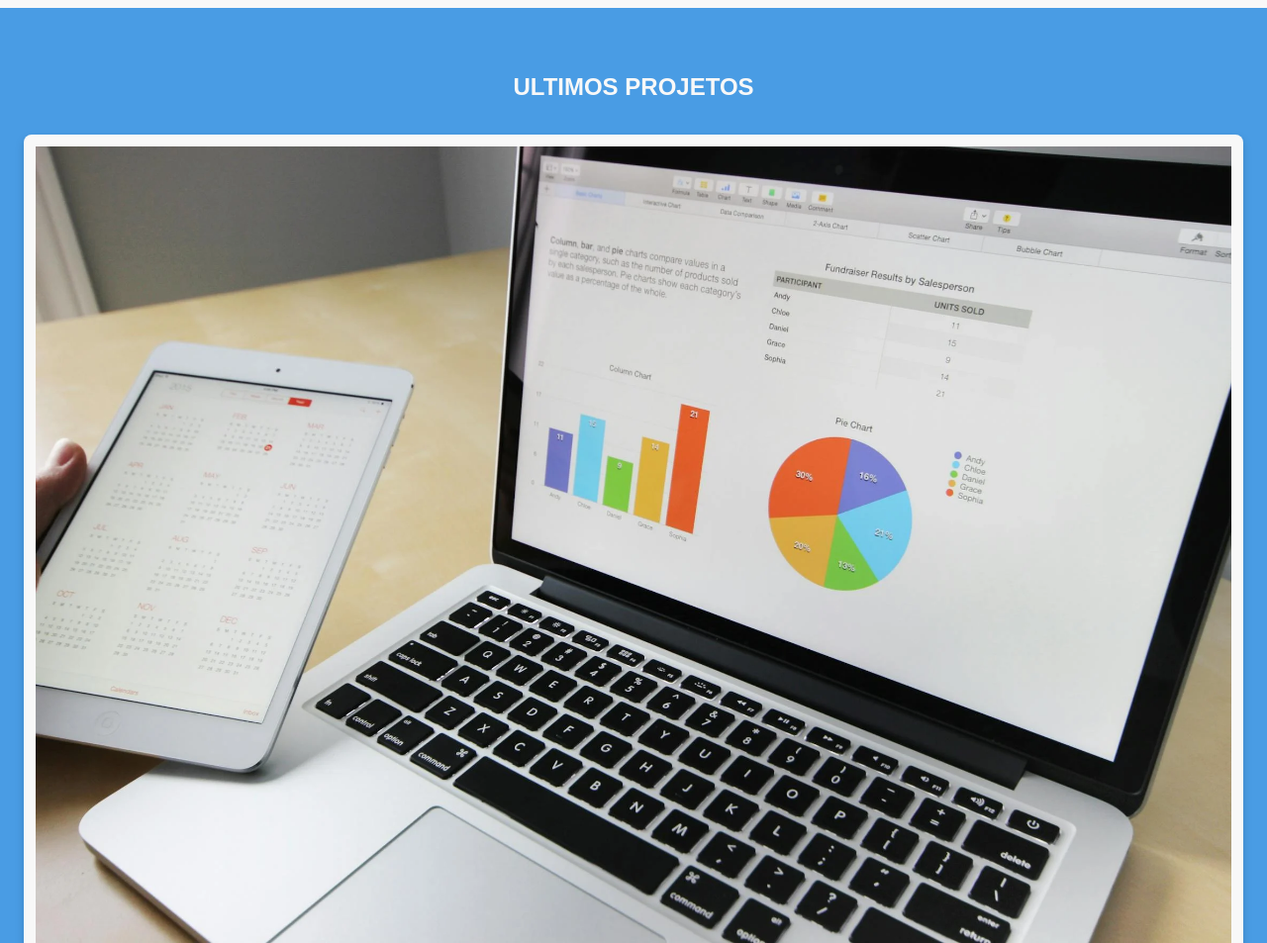
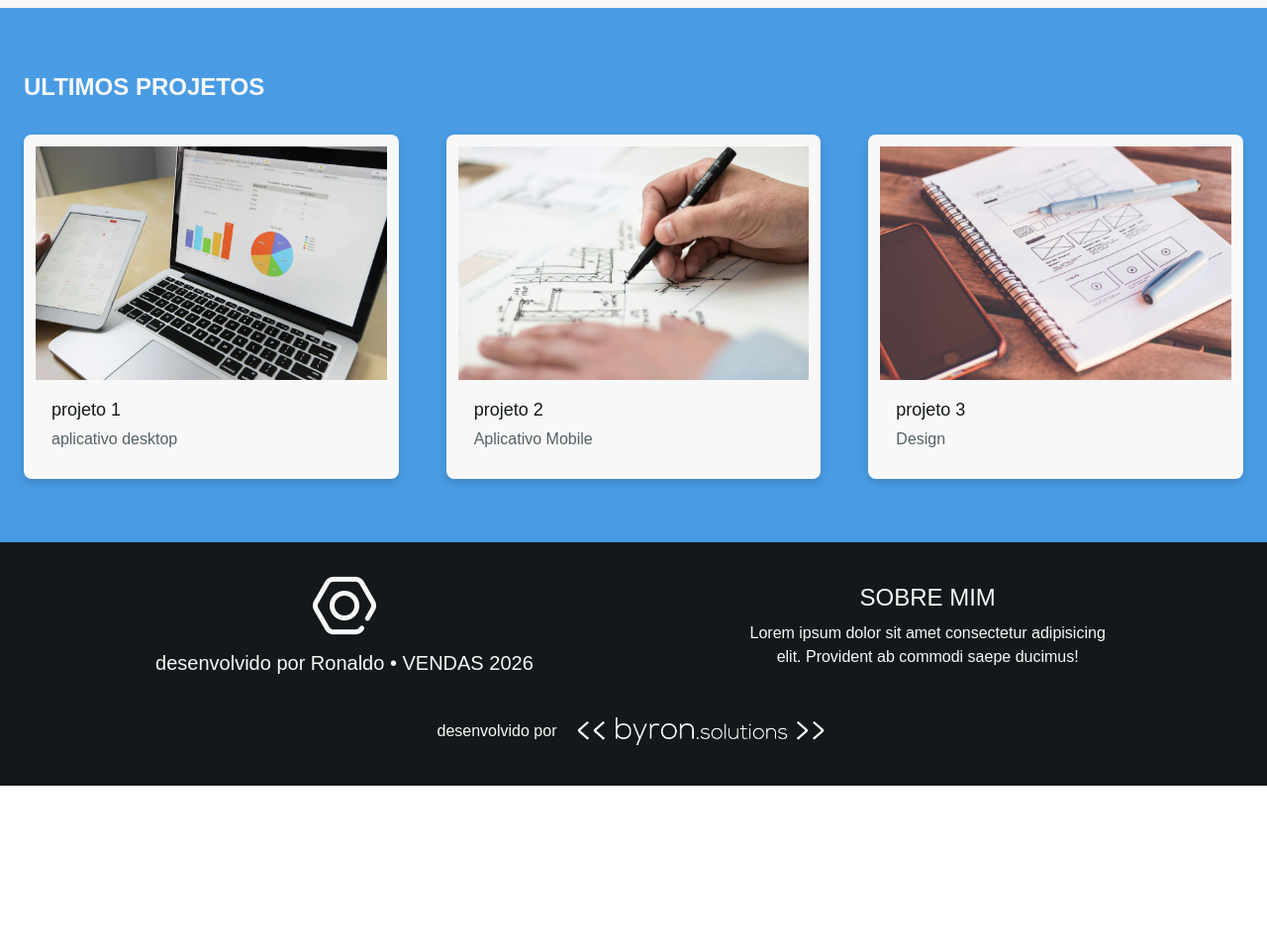
Before and after one commit to ronalmaldito/portif-lio_2, a website: page src/index.html in a window 1280 px wide. Shown: the part 760-1713 px from the top of the page at 99% size. After the commit the page ends 1554 px from the top, so only its background shows below. Drawn offline with Linux system fonts and the light colour scheme; a web font is replaced by a local one.

Commit message:
retoques finais e alteração de projetos e footer

```diff
--- a/src/index.html
+++ b/src/index.html
@@ -9,8 +9,8 @@
  <!--header-->
 
 </head>
-<body class="font-main">
-    <header class="flex flex-row justify-between items-center px-8 py-9 bg-black text-white">
+<body class="font-main m-0">
+    <header class="flex flex-row justify-between items-center px-8 py-9 bg-black text-white lg:px-[120px]">
         <div class="flex flex-row gap-4 items-center">
             <div class="size-12">
                 <img src="img/icon_logo.png" alt="">
@@ -20,9 +20,9 @@
         <div class="hidden lg:flex lg:flex-row items-center gap-8">
             <a class="text-2xl hover:text-main transition duration-200" href="#">início</a>
 
-            <a class="text-2xl hover:text-main transition duration-200" href="#">projetos</a>
+            <a class="text-2xl hover:text-main transition duration-200" href="#projetos">projetos</a>
 
-             <a class="text-2xl font-semibold text-white bg-main px-4 py-2 rounded-2xl hover:bg-teal-600 transition duration-200" href="#">fale conosco</a>
+             <a class="text-2xl font-semibold text-white bg-main px-4 py-2 rounded-2xl hover:bg-teal-600 transition duration-200" href="#contato">fale conosco</a>
 
         </div>
         <div class="size-8 block lg:hidden">
@@ -32,14 +32,14 @@
 
      <!--hero-->
 
-     <section class="flex flex-col items-center lg:flex-row-reverse  text-black px-6 lg:px-30    py-16 bg-white text-black">
+     <section id="contato" class="flex flex-col items-center lg:flex-row-reverse  text-black px-6 lg:px-30    py-16 bg-white text-black">
             <div class="flex justify-center items-center lg:w-1/2">
                 <div class="w-full max-w-[400px] lg:max-w-[550px]">
                     <img src="img/sally.png" alt="imagem da sally">
                 </div>
             </div>
         <div class="lg:w-1/2 lg:max-w-[560px] flex flex-col gap-12 ">
-            <div class="text-center lg:text-start flex flex-col gap-8 items-center">
+            <div class="text-center lg:text-start flex flex-col gap-8 lg:items-start items-center">
                 <div class="flex flex-col gap-8 max-w-3/4">
                     <div>
                         <h2 class="text-5xl">Conheça a <span class="text-secondary">Sally</span></h2>
@@ -53,7 +53,7 @@
                     <button class="text-2xl font-semibold text-white bg-main px-4 py-2 rounded-2xl hover:bg-teal-600 transition duration-200">SAIBA MAIS</button>
                 </div>
             </div>
-            <div class="flex flex-row justify-between items-center lg:justify-start gap-8">
+            <div class="flex flex-row justify-between items-center lg:justify-start gap-8 lg:max-w-[560px] ">
                 <p class="text-2xl">nos contate!</p>
                 <div>
                     <div class="flex flex-row gap-6">
@@ -74,10 +74,10 @@
 
      <!--ultimos projetos-->
 
-     <section class="bg-secondary text-black px-6 py-16 flex flex-col gap-8 items-center">
-        <h2 class="text-white font-extrabold text-2xl">ULTIMOS PROJETOS</h2>
-        <div class="grid grid-flow-row grid-col-1 gap-12">
-            <div class="bg-white max-w[380px] flex flex-col rounded-lg overflow-hidden p-3 drop-shadow-lg">
+     <section id="projetos" class="bg-secondary text-black px-6 py-16 flex flex-col gap-8 items-center lg:items-start">
+        <h2 class="text-white font-bold text-2xl">ULTIMOS PROJETOS</h2>
+        <div class="grid grid-flow-row grid-col-1 lg:grid-cols-3 gap-12">
+            <div class="bg-white max-w-[380px] flex flex-col rounded-lg overflow-hidden p-3 drop-shadow-lg">
                 <div class="rounded-lg ">
                         <img src="img/Card1.webp" alt="imagem de um cara mexendo no pc">
                 </div>
@@ -86,7 +86,7 @@
                     <p class="text-base text-gray">aplicativo desktop</p>
                 </div>
             </div>
-            <div class="bg-white max-w[380px] flex flex-col rounded-lg overflow-hidden p-3 drop-shadow-lg">
+            <div class="bg-white max-w-[380px] flex flex-col rounded-lg overflow-hidden p-3 drop-shadow-lg">
                 <div class="rounded-lg ">
                         <img src="img/Card2.webp" alt="imagem de um cara mexendo no pc">
                 </div>
@@ -95,7 +95,7 @@
                     <p class="text-base text-gray">Aplicativo Mobile</p>
                 </div>
             </div>
-            <div class="bg-white max-w[380px] flex flex-col rounded-lg overflow-hidden p-3 drop-shadow-lg">
+            <div class="bg-white max-w-[380px] flex flex-col rounded-lg overflow-hidden p-3 drop-shadow-lg">
                 <div class="rounded-lg ">
                         <img src="img/Card3.jpg" alt="imagem de um cara mexendo no pc">
                 </div>
@@ -110,20 +110,20 @@
      <!--rodapé-->
 
      <section>
-        <footer class="bg-black text-white flex flex-col p-8 gap-16">
-            <div class="flex flex-col gap-16 items-center ">
+        <footer class="bg-black text-white flex flex-col lg:items-center p-8 gap-16 lg:gap-8">
+            <div class="flex flex-col lg:flex-row lg:justify-around items-center gap-16 ">
                 <div class="flex flex-col items-center gap-3">
                     <div class="size-16">
                         <img src="img/icon_logo.png" alt="logo do site">
                     </div>
-                    <p class="text-xl">desenvolvido por Ronaldo • DPJ 2026</p>
+                    <p class="text-xl">desenvolvido por Ronaldo • VENDAS 2026</p>
                 </div>
-                <div class="flex flex-col items-center gap-2">
+                <div class="flex flex-col items-center gap-2 lg:w-1/3">
                     <h3 class="text-2xl">SOBRE MIM</h3>
                     <P class="text-base text-center">Lorem ipsum dolor sit amet consectetur adipisicing elit. Provident ab commodi saepe ducimus!</P>
                 </div>
             </div>
-            <div class="flex flex-col items-center">
+            <div class="flex flex-col items-center lg:flex-row gap-4">
                 <p text-2xl>desenvolvido por</p>
                 <div class="max-w-[260px]">
                     <img src="img/logo_byron.png" alt="logo da byron solutions">
```
Also changed, not shown: src/output.css.
